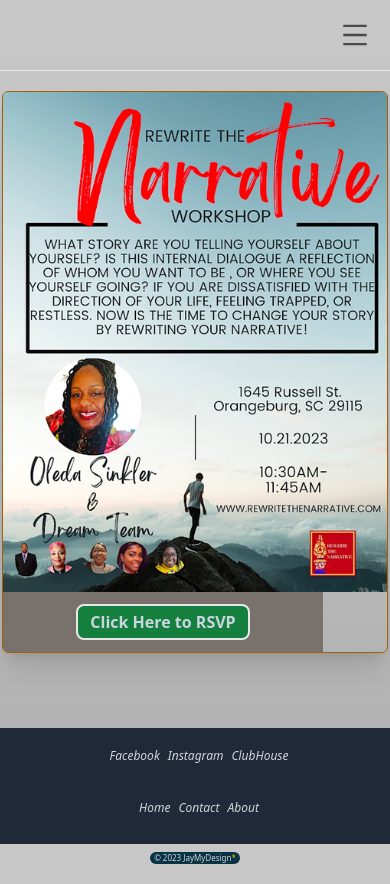
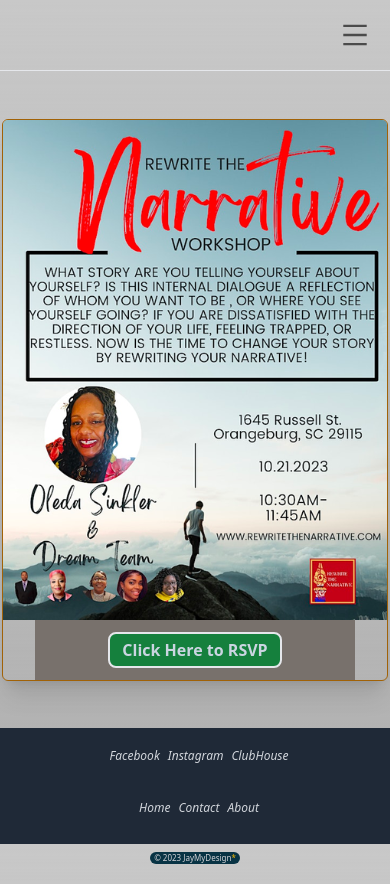
Before and after one commit to JayMy45/rewritingNarratives, a Next.js app: page /events in a window 390 px wide. Built offline with nearby package versions, Linux system fonts and the light colour scheme.

Commit message:
update to upcoming events layout

```diff
--- a/app/events/page.js
+++ b/app/events/page.js
@@ -5,17 +5,17 @@ export default function Events() {
 
     return (
         <>
-            <section className="max-h-full">
-                <div>
-                    <div className="h-full grid grid-cols-1 md:grid-cols-2 gap-10 w-fit mx-auto m-5 mb-5 md:mt-12 md:mb-12">
+            <section className="flex justify-center items-center min-h-full">
+                <div className="w-fit">
+                    <div className="h-full grid grid-cols-1 md:grid-cols-2 gap-10 mx-auto m-5 mb-5 md:mt-12 md:mb-12">
                         {
                             EventsData.map(({ location, date, time, link, image, active }) => (
                                 active
-                                    ? <div className="flex flex-col md:flex-row rounded-md border border-yellow-700 overflow-hidden shadow-xl">
+                                    ? <div className="flex flex-col md:flex-row justify-center items-center rounded-md border border-yellow-700 overflow-hidden shadow-xl">
                                         <div className="hidden md:block">
                                             <Image
                                                 src={image}
-                                                alt="Orangeburg, SC"
+                                                alt={`Picture of event held on on ${date} in ${location}`}
                                                 width={300}
                                                 height={300}
                                                 className=""
@@ -24,13 +24,13 @@ export default function Events() {
                                         <div className="md:hidden block">
                                             <Image
                                                 src={image}
-                                                alt="Orangeburg, SC"
+                                                alt={`Picture of event held on on ${date} in ${location}`}
                                                 width={300}
                                                 height={300}
                                                 className="w-full"
                                             />
                                         </div>
-                                        <div className="flex flex-col bg-stone-500 w-80 p-3">
+                                        <div className="flex flex-col h-full bg-stone-500 w-80 p-3">
                                             <div className="hidden md:block p-5 text-slate-200">
                                                 <div className="w-fit mt-10">
                                                     <h2 className="font-semibold text-gray-200">Location:</h2>
```
